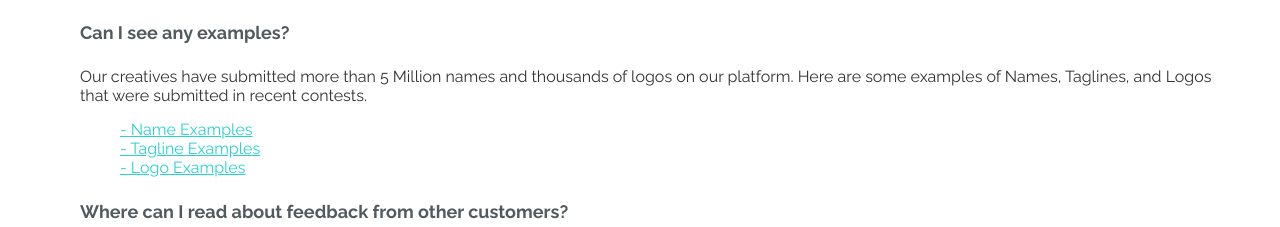
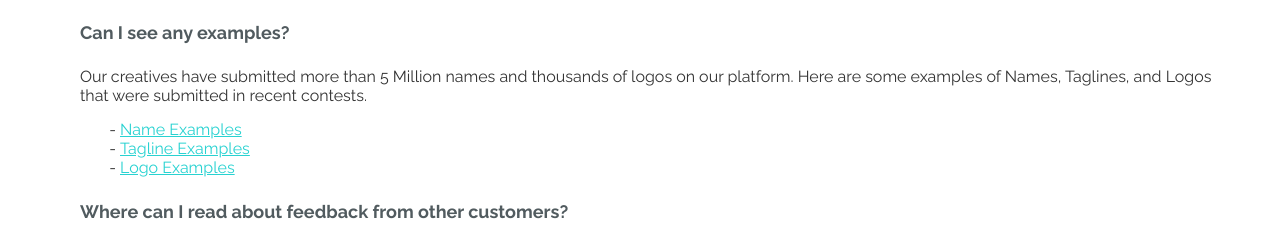
Before and after one commit to ElectricalVeins/fc_exam_task, a React (Create React App) app in the folder client/: page /howItWorks in a window 1280 px wide. Shown: the part 2214-2441 px from the top of the page. Built offline with nearby package versions, Linux system fonts and the light colour scheme; no server answers.

Commit message:
add adaptive layout features

```diff
--- a/client/src/pages/HowItWorksPage/HowItWorksPage.module.sass
+++ b/client/src/pages/HowItWorksPage/HowItWorksPage.module.sass
@@ -26,7 +26,7 @@ body
   @include flex(center,normal)
   margin-top: 60px
   @media screen and (max-width: 768px)
-    margin-top: 15px
+    margin: 30px
     flex-direction: column
     @include flex(center,center)
 
@@ -44,6 +44,12 @@ body
 
 .video
   margin: 0 30px
+  iframe
+    width: 555px
+    height: 312px
+    @media screen and (max-width: 576px)
+      width: 320px
+      height: 180px
 
 .stepsHeader
   @include flex(center,normal)
@@ -106,6 +112,7 @@ body
       color: $accent-color
     ul
       margin-top: 15px
+      list-style-type: '- '
     p
       font-size: 16px
 
@@ -151,6 +158,9 @@ body
 
 .touchInfo
   max-width: 650px
+  @media screen and (max-width: 768px)
+    margin: 0 15px
+    text-align: center
   h1
     color: white
   p
@@ -177,7 +187,7 @@ body
       background-color: white
       color: $accent-color
   @media screen and (max-width: 768px)
-    margin-top: 20px
+    margin: 20px 0
 
 .scrollUp
   color: white
--- a/client/src/pages/HowItWorksPage/index.js
+++ b/client/src/pages/HowItWorksPage/index.js
@@ -41,9 +41,7 @@ const HowItWorks = props => {
                     allowFullScreen
                     frameBorder="0"
                     scrolling="no"
-                    src="https://fast.wistia.net/embed/iframe/vfxvect60o"
-                    width="555"
-                    height="312"/>
+                    src="https://fast.wistia.net/embed/iframe/vfxvect60o"/>
           </div>
           <div className={styles.main}>
             <h2>How Does Squadhelp Work?</h2>
@@ -179,9 +177,9 @@ const HowItWorks = props => {
                 our platform. Here are some examples of Names, Taglines, and Logos that were
                 submitted in recent contests.
                 <ul>
-                  <li><a href="#">- Name Examples</a></li>
-                  <li><a href="#">- Tagline Examples</a></li>
-                  <li><a href="#">- Logo Examples</a></li>
+                  <li><a href="#">Name Examples</a></li>
+                  <li><a href="#">Tagline Examples</a></li>
+                  <li><a href="#">Logo Examples</a></li>
                 </ul>
               </p>
             </li>
@@ -233,6 +231,7 @@ const HowItWorks = props => {
                 will be able to read your project brief and participate in the contest. The contest
                 details will be kept private from other users, as well as search engines.</p>
             </li>
+
             <li>
               <h4>Can you serve customers outside the US?</h4>
               <p>Absolutely. Squadhelp services organizations across the globe. Our customer come
@@ -241,14 +240,11 @@ const HowItWorks = props => {
             </li>
           </ul>
         </section>
-
       </div>
       <div className={styles.getInTouch}>
-
         <div className={styles.envelopeIcon}>
           <i className="fa fa-envelope" aria-hidden="true"/>
         </div>
-
         <div className={styles.touchInfo}>
           <h1>
             Questions?
@@ -258,11 +254,9 @@ const HowItWorks = props => {
             schedule a <a href="#header">Branding Consultation</a>
           </p>
         </div>
-
         <div className={styles.touchButton}>
           <a target='_blank' href='#header'>Get in Touch</a>
         </div>
-
       </div>
       {
         renderScrollUp()
```
